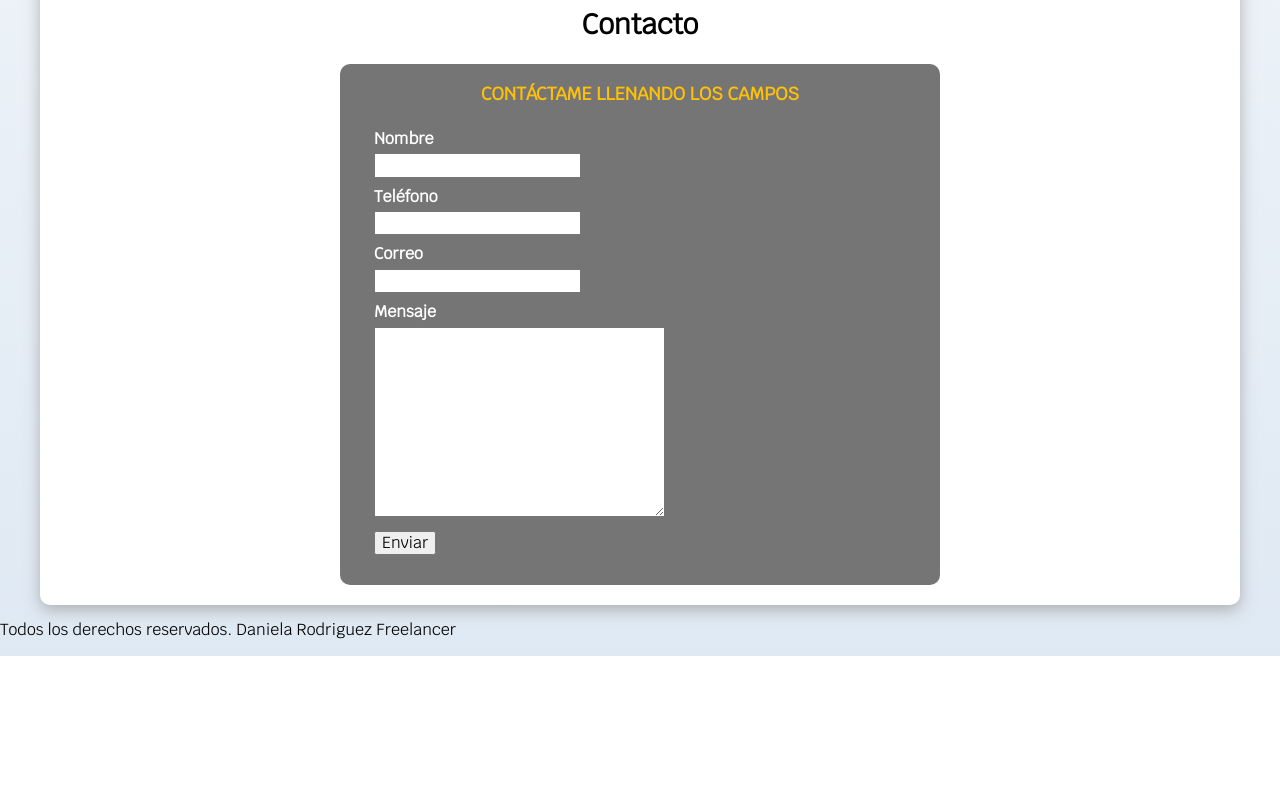
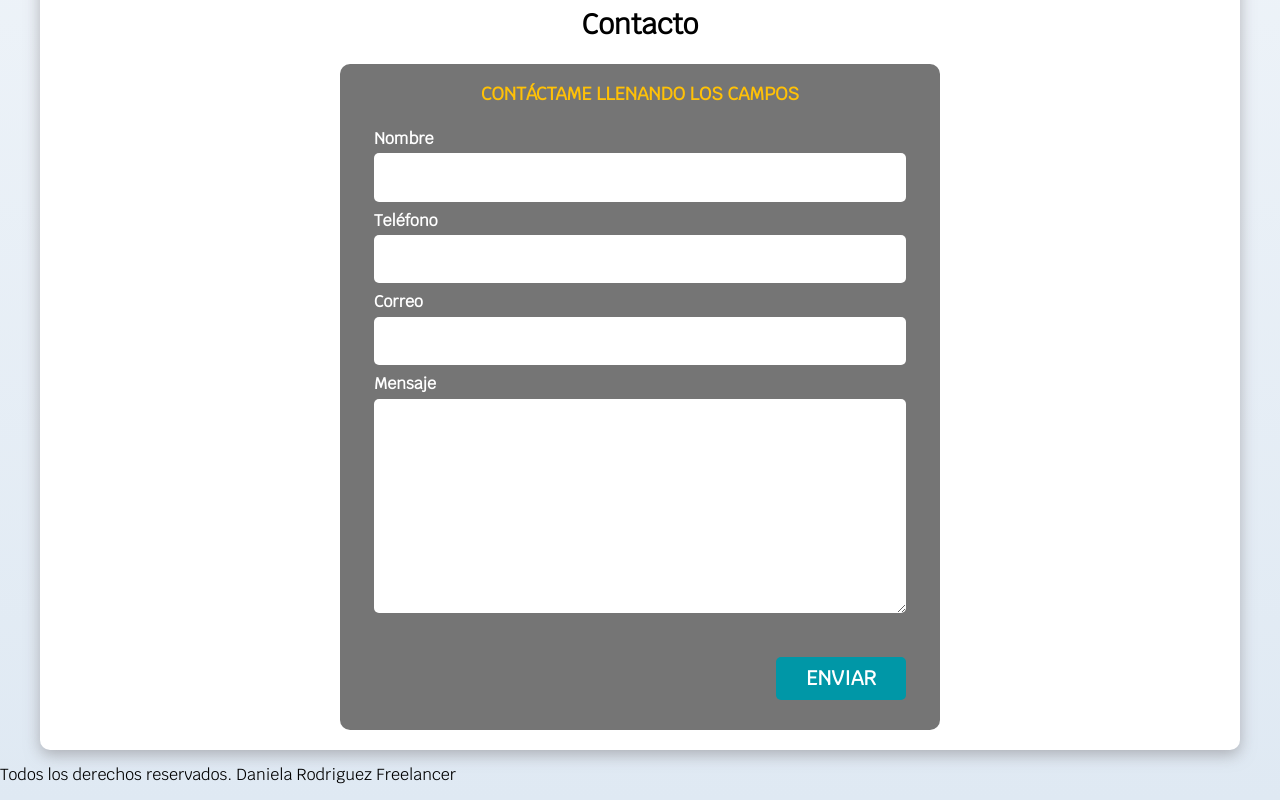
Before and after one commit to DRodriguez04/Kate_Page_Home_HTML_CSS, a plain HTML site: page index.html in a window 1280 px wide. Shown: the part 1120-1920 px from the top of the page. Before the commit the page ends 1776 px from the top, so only its background shows below. Drawn offline with Linux system fonts and the light colour scheme.

Commit message:
giving styles to buttom and text fields in form

```diff
--- a/css/styles.css
+++ b/css/styles.css
@@ -31,19 +31,25 @@ body{
     background-color: var(--secundario);
     color: var(--blanco);
     padding: 1rem 3rem;
-    margin-top: 1rem;
+    margin-top: 3rem;
     font-size: 2rem;
     text-decoration: none;
     text-transform: uppercase;
     font-weight: 700;
     border-radius: .5rem;
+    width: 90%;
     text-align: center;
+    border: none;
 }
 
 @media (min-width: 768px) {
     .boton{
         width: auto;
     }
+}
+
+.boton:hover{
+    cursor: pointer;
 }
 
 .sombra{
@@ -75,6 +81,24 @@ h1, h2, h3{
 /* titulos */
 .titulo span{
     font-size: 2rem;
+}
+
+/* utilidades */
+.w-sm-100{
+    width: 100%;
+}
+@media (min-width: 768px) {
+    .w-sm-100{
+        width: auto;
+    }
+}
+
+.flex{
+    display: flex;
+}
+
+.alinear-derecha{
+    justify-content: flex-end;
 }
 
 /* navegacion principal */
@@ -206,3 +230,14 @@ contenido-hero .ubicacion{
     margin-bottom: .5rem;
     display: block;
 }
+
+.input-text{
+    width: 100%;
+    border: none;
+    padding: 1.5rem;
+    border-radius: .5rem;
+}
+
+.enviar .boton{
+    width: 100%;
+}
--- a/index.html
+++ b/index.html
@@ -192,28 +192,28 @@
             <div class="contenedor-campos">
               <div class="campo">
                 <label for="">Nombre</label>
-                <input type="text" />
+                <input class="input-text" type="text" />
               </div>
 
               <div class="campo">
                 <label for="">Teléfono</label>
-                <input type="tel" />
+                <input class="input-text" type="tel" />
               </div>
 
               <div class="campo">
                 <label for="">Correo</label>
-                <input type="email" />
+                <input class="input-text" type="email" />
               </div>
 
               <div class="campo">
-                <label for="">Mensaje</label>
-                <textarea name="" id="" cols="30" rows="10"></textarea>
+                <label>Mensaje</label>
+                <textarea class="input-text" cols="30" rows="10"></textarea>
               </div>
             </div>
             <!--contenedor de los campos-->
 
-            <div>
-              <input type="submit" value="Enviar" />
+            <div class="alinear-derecha flex">
+              <input class="boton w-sm-100" type="submit" value="Enviar" />
             </div>
           </fieldset>
         </form>
```
